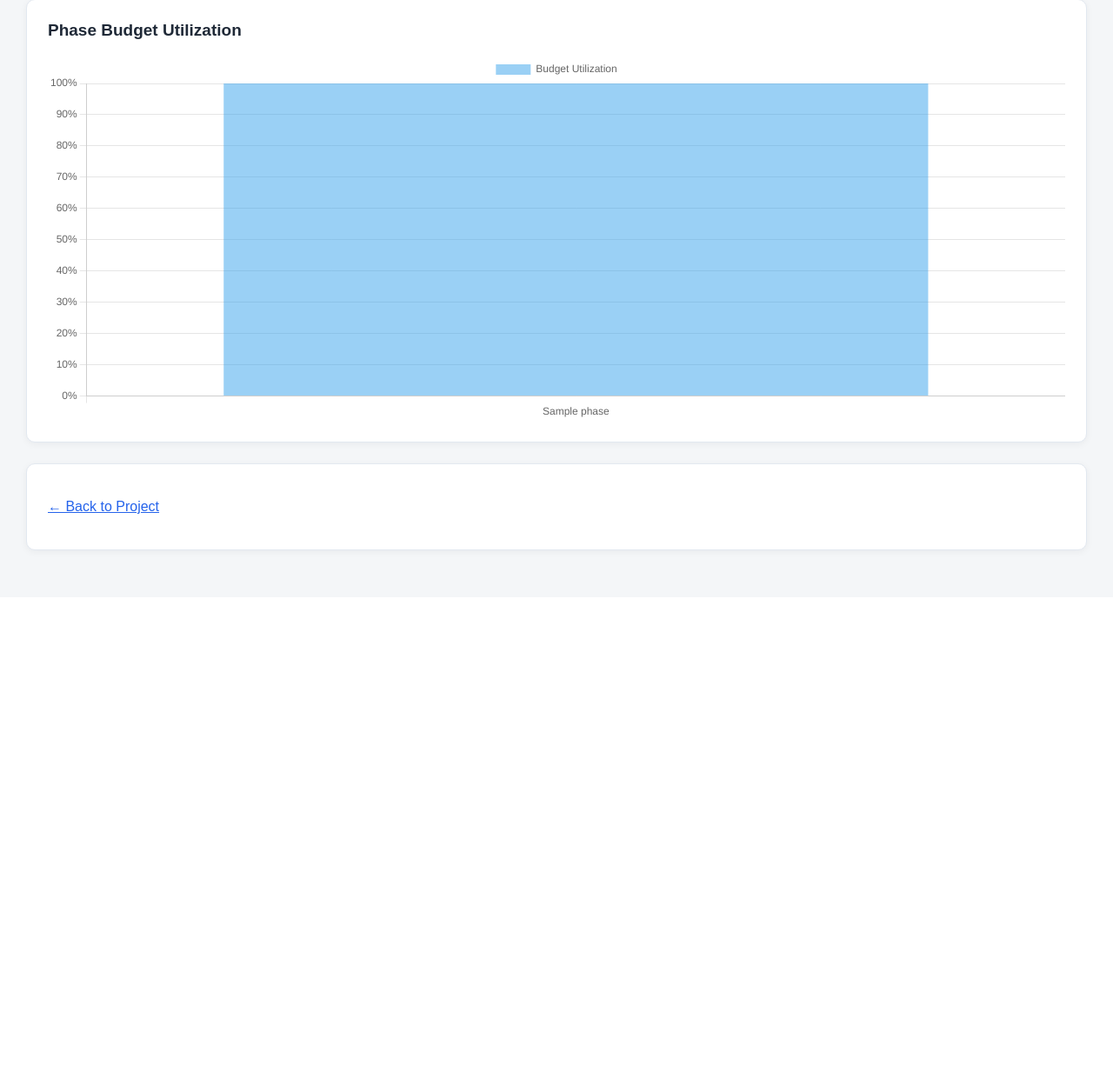
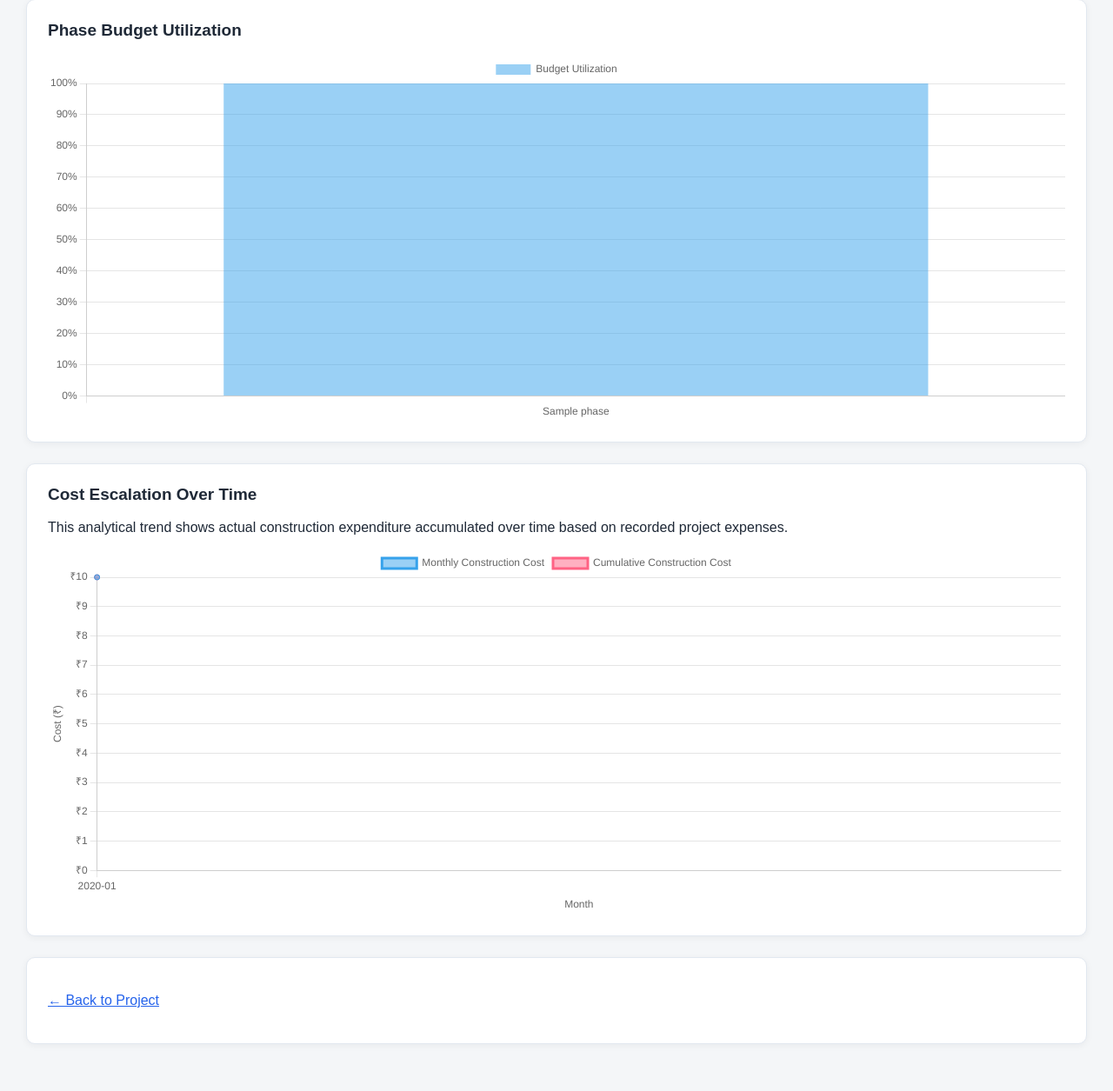
Before and after one commit to Ganesh9761/construction-tracker, a Flask app: page /projects/1/analysis in a window 1280 px wide. Shown: the part 1255-2510 px from the top of the page at 87% size. Before the commit the page ends 1894 px from the top, so only its background shows below. Run offline with Flask 3, Linux system fonts and the light colour scheme; a user stored in the database is signed in; tables that the repository leaves empty hold one stand-in row (values such as "Sample post").

Commit message:
feat: add construction cost escalation analysis

```diff
--- a/app/routes/phase_analysis.py
+++ b/app/routes/phase_analysis.py
@@ -4,6 +4,7 @@ from flask_login import login_required
 from app.extensions import db
 from app.models import Project
 from app.services.project_finance_service import (
+    get_project_cost_escalation,
     get_project_phase_financials,
     get_project_progress_summary,
 )
@@ -37,9 +38,14 @@ def detail(project_id):
         project_id
     )
 
+    cost_escalation = get_project_cost_escalation(
+        project_id
+    )
+
     return render_template(
         "phase_analysis/detail.html",
         project=project,
         phase_financials=phase_financials,
         progress_summary=progress_summary,
+        cost_escalation=cost_escalation,
     )
--- a/app/services/project_finance_service.py
+++ b/app/services/project_finance_service.py
@@ -1,3 +1,4 @@
+from collections import defaultdict
 from decimal import Decimal
 
 from app.extensions import db
@@ -168,3 +169,52 @@ def get_project_progress_summary(project_id):
             for phase in phases
         ),
     }
+
+
+def get_project_cost_escalation(project_id):
+    project = db.session.get(Project, project_id)
+
+    if project is None:
+        raise ValueError("Project not found.")
+
+    expenses = db.session.scalars(
+        db.select(Expense)
+        .where(
+            Expense.project_id == project_id
+        )
+        .order_by(
+            Expense.expense_date.asc(),
+            Expense.id.asc(),
+        )
+    ).all()
+
+    monthly_costs = defaultdict(
+        lambda: Decimal("0")
+    )
+
+    for expense in expenses:
+        month_key = expense.expense_date.strftime(
+            "%Y-%m"
+        )
+
+        monthly_costs[month_key] += Decimal(
+            expense.amount
+        )
+
+    cumulative_cost = Decimal("0")
+    escalation_data = []
+
+    for month, monthly_cost in sorted(
+        monthly_costs.items()
+    ):
+        cumulative_cost += monthly_cost
+
+        escalation_data.append(
+            {
+                "month": month,
+                "monthly_cost": monthly_cost,
+                "cumulative_cost": cumulative_cost,
+            }
+        )
+
+    return escalation_data
--- a/app/static/js/phase_analysis.js
+++ b/app/static/js/phase_analysis.js
@@ -139,4 +139,109 @@ document.addEventListener("DOMContentLoaded", function () {
         });
     }
 
+
+    /*
+     * Cost Escalation Over Time Chart
+     */
+    const costEscalationChartElement = document.getElementById(
+        "costEscalationChart"
+    );
+
+    if (costEscalationChartElement) {
+
+        const months = JSON.parse(
+            costEscalationChartElement.dataset.months
+        );
+
+        const monthlyCost = JSON.parse(
+            costEscalationChartElement.dataset.monthlyCost
+        );
+
+        const cumulativeCost = JSON.parse(
+            costEscalationChartElement.dataset.cumulativeCost
+        );
+
+        new Chart(costEscalationChartElement, {
+            type: "line",
+
+            data: {
+                labels: months,
+
+                datasets: [
+                    {
+                        label: "Monthly Construction Cost",
+                        data: monthlyCost,
+                        tension: 0.25
+                    },
+                    {
+                        label: "Cumulative Construction Cost",
+                        data: cumulativeCost,
+                        tension: 0.25
+                    }
+                ]
+            },
+
+            options: {
+                responsive: true,
+                maintainAspectRatio: false,
+
+                interaction: {
+                    mode: "index",
+                    intersect: false
+                },
+
+                scales: {
+                    x: {
+                        title: {
+                            display: true,
+                            text: "Month"
+                        }
+                    },
+
+                    y: {
+                        beginAtZero: true,
+
+                        title: {
+                            display: true,
+                            text: "Cost (₹)"
+                        },
+
+                        ticks: {
+                            callback: function (value) {
+                                return "₹" +
+                                    Number(value).toLocaleString("en-IN");
+                            }
+                        }
+                    }
+                },
+
+                plugins: {
+                    legend: {
+                        position: "top"
+                    },
+
+                    tooltip: {
+                        callbacks: {
+                            label: function (context) {
+                                return (
+                                    context.dataset.label +
+                                    ": ₹" +
+                                    Number(
+                                        context.raw
+                                    ).toLocaleString(
+                                        "en-IN",
+                                        {
+                                            minimumFractionDigits: 2,
+                                            maximumFractionDigits: 2
+                                        }
+                                    )
+                                );
+                            }
+                        }
+                    }
+                }
+            }
+        });
+    }
+
 });
--- a/app/templates/phase_analysis/detail.html
+++ b/app/templates/phase_analysis/detail.html
@@ -223,6 +223,27 @@
         </section>
 
         <section>
+            <h3>Cost Escalation Over Time</h3>
+
+            <p>
+                This analytical trend shows actual construction
+                expenditure accumulated over time based on recorded
+                project expenses.
+            </p>
+
+            <div class="chart-container">
+
+                <canvas
+                    id="costEscalationChart"
+                    data-months='{{ cost_escalation | map(attribute="month") | list | tojson }}'
+                    data-monthly-cost='{{ cost_escalation | map(attribute="monthly_cost") | map("float") | list | tojson }}'
+                    data-cumulative-cost='{{ cost_escalation | map(attribute="cumulative_cost") | map("float") | list | tojson }}'
+                ></canvas>
+
+            </div>
+        </section>
+
+        <section>
 
             <p>
                 <a href="{{ url_for(
```
Also changed, not shown: tests/test_project_finance.py (added, +225 -0 lines).
